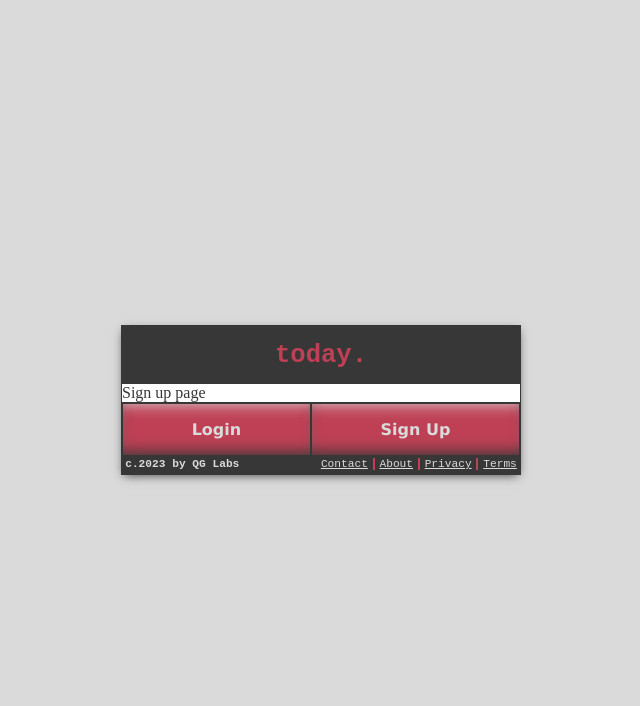
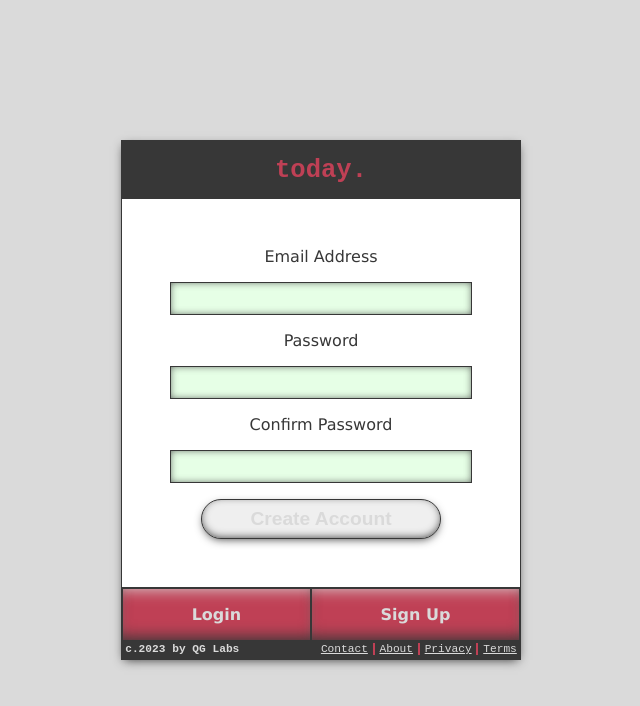
Before and after one commit to jake-the-cake/grateful, a React app in the folder client/: page /signup in a window 1280 px wide. Shown: the top 706 px of the page, without its empty margins (319-959 px from the left). Built offline with nearby package versions, Linux system fonts and the light colour scheme.

Commit message:
starting form actions

```diff
--- a/client/src/App.tsx
+++ b/client/src/App.tsx
@@ -1,18 +1,21 @@
-import React, { createContext, useReducer } from 'react'
+import React, { createContext, Dispatch, Reducer, useReducer } from 'react'
 import './App.css'
 import { BrowserRouter, Routes, Route } from 'react-router-dom'
 import { Grateful } from './pages/Grateful'
 import { Footer } from './components/Footer'
-import { Home, LoginPage, SignUpPage } from './pages/Home'
+import { Home } from './pages/Home'
 import { Homepage } from './pages/home-screens/Homepage'
+import { SignUpPage } from './pages/home-screens/SignUpPage'
+import { LoginPage } from './pages/home-screens/LoginPage'
 
 export const AppContext: any = createContext({})
 
-const AppReducer = ( state, action ) => {
+const AppReducer = ( state: ReducerProps, action: any ) => {
 
   switch ( action.type ) {
     case 'SET-THEME':
       if ( !action.theme ) {
+
         console.error( 'no theme color provided' )
         return state
       }
@@ -45,8 +48,15 @@ const AppReducer = ( state, action ) => {
   }
 }
 
+interface ReducerProps {
+  url?: string
+  theme: string
+  loginStatus?: boolean
+  user: any
+}
+
 export const App: () => JSX.Element = () => {
-  const [ info, dispatch ] = useReducer( AppReducer, {
+  const [ info, dispatch ] = useReducer<Reducer<ReducerProps, Dispatch<ReducerProps>>>( AppReducer, {
     url: undefined,
     theme: 'default',
     loginStatus: undefined,
--- /dev/null
+++ b/client/src/hooks/UseBuildForm.tsx
@@ -0,0 +1,56 @@
+import React, { MouseEvent, useContext } from 'react'
+import { AppContext } from '../App'
+
+type BuildFormProps = {
+  type: string
+  name: string
+  stack?: string
+  label: string
+  callback?: ( event: MouseEvent<HTMLButtonElement> ) => void
+}
+
+type Label = {
+  label: string
+}
+
+type LabeledButton = Label & {
+  callback?: any
+}
+
+const TextInputUnderLabel = ({ label }: Label ): JSX.Element => {
+  return (
+    <>
+      <label className='form__label'>{ label }</label>
+      <input className='form__main' type='text' />
+    </>
+  )
+}
+
+const FormButton = ({ label, callback } : LabeledButton ) => {
+  const ctx: any = useContext( AppContext )
+  return (
+    <>
+      <button onClick={ callback || null } className={ `form__button button-${ ctx.info.theme }` }>{ label }</button>
+    </>
+  )
+}
+
+export const useBuildForm = ( data: BuildFormProps[] ): JSX.Element => {
+  const elements: any[] = []
+  data.forEach( d => {
+    switch( d.type ) {
+      case 'text':
+        elements.push( <TextInputUnderLabel label={ d.label } /> )
+        break
+      case 'button':
+        elements.push( <FormButton label={ d.label } callback={ d.callback } /> )
+      default:
+        break
+    }
+  })
+  return (
+    <div className='form__container'>
+      { elements && elements.map( e => e )}
+    </div>
+  )
+}
--- a/client/src/pages/Home.tsx
+++ b/client/src/pages/Home.tsx
@@ -1,7 +1,6 @@
-import React, { MouseEvent, ReactNode, useContext } from 'react'
-import { AppContext } from '../App'
+import React from 'react'
 import { Menu } from '../components/Menu'
-import { PageTitle, PAGE_TITLE_ARROWS } from '../components/PageTitle'
+import { PageTitle } from '../components/PageTitle'
 import { useSetPageProps } from '../hooks/UseSetPageProps'
 
 export interface PageProps {
@@ -10,94 +9,7 @@ export interface PageProps {
   element?: JSX.Element
 }
 
-type BuildFormProps = {
-  type: string
-  name: string
-  stack?: string
-  label: string
-  callback?: ( event: MouseEvent<HTMLButtonElement> ) => void
-}
-
-type Label = {
-  label: string
-}
-
-type LabeledButton = Label & {
-  callback?: any
-}
-
-
-const TextInputUnderLabel = ({ label }: Label ) => {
-  return (
-    <>
-      <label className='form__label'>{ label }</label>
-      <input className='form__main' type='text' />
-    </>
-  )
-}
-
-const FormButton = ({ label, callback } : LabeledButton ) => {
-  const ctx: any = useContext( AppContext )
-  return (
-    <>
-      <button onClick={ callback || null } className={ `form__button button-${ ctx.info.theme }` }>{ label }</button>
-    </>
-  )
-}
-
-const useBuildForm = ( data: BuildFormProps[] ): JSX.Element => {
-  const elements: any[] = []
-  data.forEach( d => {
-    switch( d.type ) {
-      case 'text':
-        elements.push( <TextInputUnderLabel label={ d.label } /> )
-        break
-      case 'button':
-        elements.push( <FormButton label={ d.label } callback={ d.callback } /> )
-      default:
-        break
-    }
-  })
-  return (
-    <div className='form__container'>
-      { elements && elements.map( e => e )}
-    </div>
-  )
-}
-
-export const SignUpPage = () => {
-  return (
-    <>
-      Sign up page
-    </>
-  )
-}
-
-export const LoginPage = () => {
-  return useBuildForm([
-    {
-      type: 'text',
-      name: 'email',
-      stack: 'vertical',
-      label: 'Email Address',
-    },{
-      type: 'text',
-      name: 'password',
-      stack: 'vertical',
-      label: 'Password'
-    },{
-      type: 'button',
-      name: 'login',
-      label: 'Login',
-      callback: ( event ) => {
-        event.preventDefault()
-        console.log( 'clicked' )
-      }
-    }
-  ])
-}
-
-export const Home: ( props: PageProps ) => JSX.Element = ({ element }) => {
+export const Home = ({ element }: PageProps ): JSX.Element => {
   const title = 'today'
   const theme = 'red'
   useSetPageProps( theme, '/' )
--- /dev/null
+++ b/client/src/pages/home-screens/LoginPage.tsx
@@ -0,0 +1,26 @@
+import { useBuildForm } from '../../hooks/UseBuildForm'
+
+export const LoginPage = (): JSX.Element => {
+  return useBuildForm([
+    {
+      type: 'text',
+      name: 'email',
+      stack: 'vertical',
+      label: 'Email Address',
+    },{
+      type: 'text',
+      name: 'password',
+      stack: 'vertical',
+      label: 'Password'
+    },{
+      type: 'button',
+      name: 'login',
+      label: 'Login',
+      callback: ( event ) => {
+        event.preventDefault()
+        console.log( 'clicked' )
+        // handle login
+      }
+    }
+  ])
+}
--- /dev/null
+++ b/client/src/pages/home-screens/SignUpPage.tsx
@@ -0,0 +1,38 @@
+import { useBuildForm } from "../../hooks/UseBuildForm"
+import { useFetch } from "../../hooks/UseFetch"
+
+export const SignUpPage = () => {
+  return (
+   useBuildForm([
+    {
+      type: 'text',
+      name: 'email',
+      stack: 'vertical',
+      label: 'Email Address',
+    },{
+      type: 'text',
+      name: 'password',
+      stack: 'vertical',
+      label: 'Password'
+    },{
+      type: 'text',
+      name: 'confirm-password',
+      stack: 'vertical',
+      label: 'Confirm Password'
+    },{
+      type: 'button',
+      name: 'signup',
+      label: 'Create Account',
+      callback: ( event ) => {
+        event.preventDefault()
+        console.log( 'clicked' )
+        // handle sign up
+        useFetch( 'GET', '/view', {})
+          .then( d => d.json() )
+          .then( data => console.log( data ))
+          .catch( err => console.error( err.message ))
+      }
+    }
+  ])
+  )
+}
```
